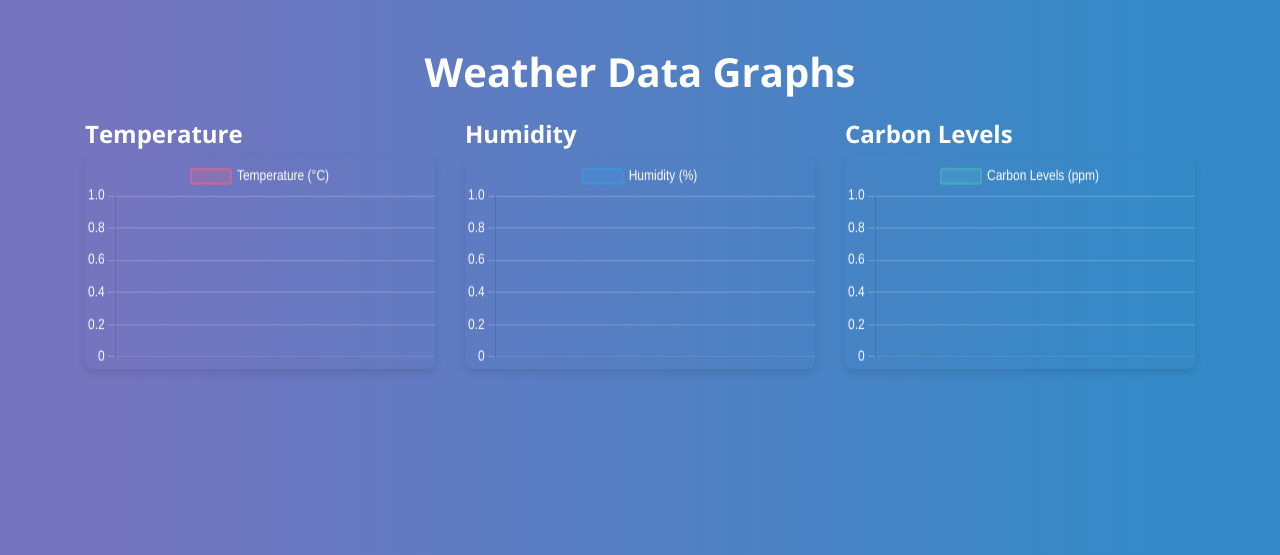
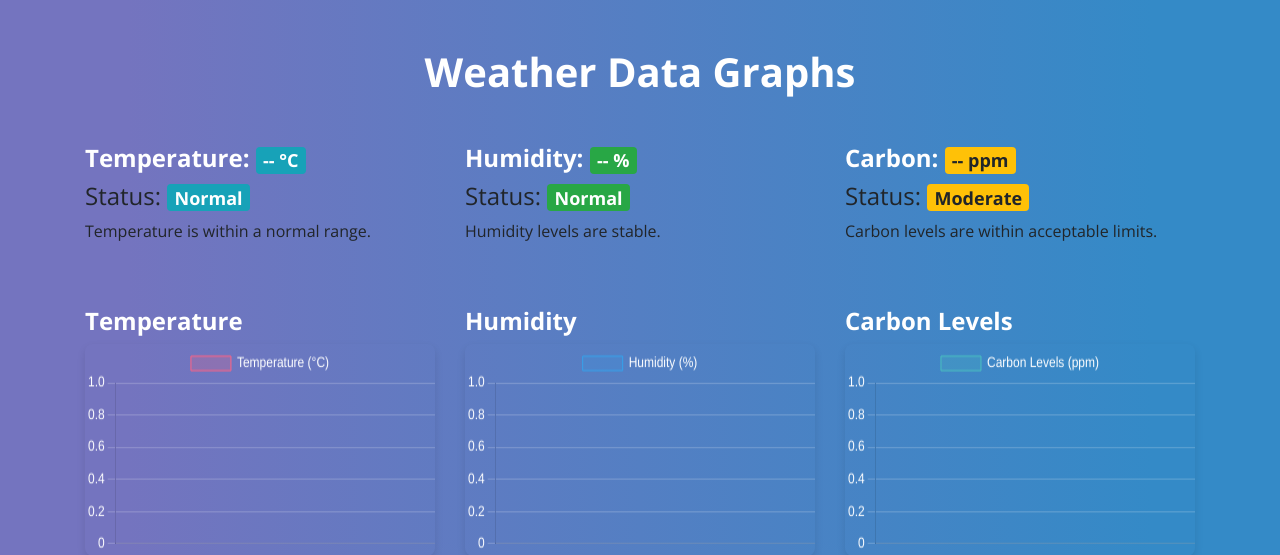
Before and after one commit to ppkpp/weather-predict-svr, a Flask app: page /graph in a window 1280 px wide. Shown: the part 56-611 px from the top of the page. Run offline with Flask 3, Linux system fonts and the light colour scheme; data that the repository does not hold is empty; some libraries are stand-ins or nearby versions.

Commit message:
weather status added

```diff
--- a/app.py
+++ b/app.py
@@ -8,10 +8,11 @@ from datetime import datetime, timedelta
 from flask_socketio import SocketIO, send, emit
 
 app = Flask(__name__)
-
-app.config["SQLALCHEMY_DATABASE_URI"] = "sqlite:///db.sqlite3"
+import os
+basedir = os.path.abspath(os.path.dirname(__file__))
+app.config["SQLALCHEMY_DATABASE_URI"] = "sqlite:///" + os.path.join(basedir, "db.sqlite3")
 app.config["SECRET_KEY"] = "mysecret"
-
+app.config['SQLALCHEMY_TRACK_MODIFICATIONS'] = False
 db = SQLAlchemy(app)
 admin = Admin(app)
 socketio = SocketIO(app)
--- a/esp.py
+++ b/esp.py
@@ -38,9 +38,9 @@ sio.connect('http://localhost:8000')  # Replace with your server URL
 try:
     while True:
         # Generate random data
-        temp = round(random.uniform(15.0, 30.0), 1)  # Temperature between 15.0 and 30.0
+        temp = round(random.uniform(0.0, 50.0), 1)  # Temperature between 15.0 and 30.0
         humidity = random.randint(30, 80)  # Humidity between 30% and 80%
-        carbon = random.randint(300, 600)  # Carbon levels between 300 and 600 ppm
+        carbon = random.randint(0, 5000)  # Carbon levels between 300 and 600 ppm
         node = f'N1'  # Node identifier N1 to N10
 
         send_message(temp, humidity, carbon, node)
--- a/static/js/script.js
+++ b/static/js/script.js
@@ -6,10 +6,157 @@ socket.on('message', function (msg) {
     const data = JSON.parse(msg);
 
     // Update the weather information with received data
-    document.querySelector('#weather_wrapper .temp').textContent = data.temp + '°';
+   /* document.querySelector('#weather_wrapper .temp').textContent = data.temp + '°';
     document.querySelector('#weather_wrapper .humidity').textContent = data.humidity + ' %';
     document.querySelector('#weather_wrapper .carbon').textContent = data.carbon + ' ppm';
-    document.querySelector('#weather_wrapper .conditions').textContent = data.node;
+    document.querySelector('#weather_wrapper .conditions').textContent = data.node;*/
+    try {
+        const temp = data.temp;
+    const tempElement = document.querySelector('#weather_wrapper .temp');
+    const humidityElement = document.querySelector('#weather_wrapper .humidity');
+    const carbonElement = document.querySelector('#weather_wrapper .carbon');
+    const conditionsElement = document.querySelector('#weather_wrapper .conditions');
+    if (tempElement) {
+        tempElement.textContent = data.temp + '°';
+    }
+    if (humidityElement) {
+        humidityElement.textContent = data.humidity + ' %';
+    }
+    if (carbonElement) {
+        carbonElement.textContent = data.carbon + ' ppm';
+    }
+    if (conditionsElement) {
+        conditionsElement.textContent = data.node;
+    }
+    const tempStatus = document.getElementById('tempStatus');
+    const tempMessage = document.getElementById('tempMessage');
+
+
+    if (temp < 10) {
+        tempStatus.textContent = 'Cold';
+        tempMessage.textContent = 'အေးခဲသည်၊၊';
+        tempStatus.className = 'badge badge-info'; // Adjust the class as needed
+    } else if (temp >= 10 && temp < 17) {
+        tempStatus.textContent = 'Cool';
+        tempMessage.textContent = 'အေးမြသည်၊၊';
+        tempStatus.className = 'badge badge-primary'; // Adjust the class as needed
+    } else if (temp >= 17 && temp < 30) {
+        tempStatus.textContent = 'Warm';
+        tempMessage.textContent = 'နွေးထွေးသည်။';
+        tempStatus.className = 'badge badge-warning'; // Adjust the class as needed
+    } else if (temp >= 30 && temp < 35) {
+        tempStatus.textContent = 'Hot';
+        tempMessage.textContent = 'ပူသည်။';
+        tempStatus.className = 'badge badge-danger'; // Adjust the class as needed
+    } else if (temp >= 35 && temp < 40) {
+        tempStatus.textContent = 'Very hot';
+        tempMessage.textContent = 'အလွန်ပူသည်။';
+        tempStatus.className = 'badge badge-danger'; // Adjust the class as needed
+    } else if (temp >= 40 && temp < 45) {
+        tempStatus.textContent = 'Extreme hot';
+        tempMessage.textContent = 'အလွန်အမင်းပူနေသည်။';
+        tempStatus.className = 'badge badge-danger'; // Adjust the class as needed
+    } else if (temp >= 45) {
+        tempStatus.textContent = 'Lethal heat';
+        tempMessage.textContent = 'သေနိုင်လောက်သောအပူဖြစ်သည်။';
+        tempStatus.className = 'badge badge-dark'; // Adjust the class as needed
+    }
+
+    const humidity = data.humidity;
+    const humidityStatus = document.getElementById('humidityStatus');
+    const humidityMessage = document.getElementById('humidityMessage');
+
+    if (humidity < 25) {
+        humidityStatus.textContent = 'Poor low humidity levels';
+        humidityMessage.textContent = 'စိုထိုင်းဆနိမ့်သောအဆင့်ဖြစ်သည်၊၊';
+        humidityStatus.className = 'badge badge-danger';
+    } else if (humidity >= 25 && humidity < 30) {
+        humidityStatus.textContent = 'Fair';
+        humidityMessage.textContent = 'စိုထိုင်းဆ သင့်တင့်သည်၊၊';
+        humidityStatus.className = 'badge badge-warning';
+    } else if (humidity >= 30 && humidity < 60) {
+        humidityStatus.textContent = 'Healthy levels';
+        humidityMessage.textContent = 'ကျန်းမာစေသောအဆင့်ဖြစ်သည်။';
+        humidityStatus.className = 'badge badge-success';
+    } else if (humidity >= 60 && humidity < 70) {
+        humidityStatus.textContent = 'Fair';
+        humidityMessage.textContent = 'စိုထိုင်းဆ သင့်တင့်သည်၊၊';
+        humidityStatus.className = 'badge badge-warning';
+    } else if (humidity >= 70) {
+        humidityStatus.textContent = 'Poor high humidity levels';
+        humidityMessage.textContent = 'စိုထိုင်းဆမြင့်သောအဆင့်ဖြစ်သည်၊၊';
+        humidityStatus.className = 'badge badge-danger';
+    }
+
+
+    // Update the carbon status
+    const carbon = data.carbon;
+    const carbonStatus = document.getElementById('carbonStatus');
+    const carbonMessage = document.getElementById('carbonMessage');
+
+    if (carbon < 350) {
+        carbonStatus.textContent = 'Healthy outside air level';
+        carbonMessage.textContent = 'ကျန်းမာသောပြင်ပလေထုအဆင့်။';
+        carbonStatus.className = 'badge badge-success';
+    } else if (carbon >= 350 && carbon < 600) {
+        carbonStatus.textContent = 'Healthy indoor air level';
+        carbonMessage.textContent = 'ကျန်းမာသောအိမ်တွင်းလေထုအဆင့်။';
+        carbonStatus.className = 'badge badge-success';
+    } else if (carbon >= 600 && carbon < 800) {
+        carbonStatus.textContent = 'Acceptable level';
+        carbonMessage.textContent = 'လက်ခံနိုင်သောလေထုအဆင့်။';
+        carbonStatus.className = 'badge badge-warning';
+    } else if (carbon >= 800 && carbon < 1000) {
+        carbonStatus.textContent = 'Ventilation required';
+        carbonMessage.textContent = 'လေဝင်လေထွက်လိုအပ်သောအခြေအနေ။';
+        carbonStatus.className = 'badge badge-warning';
+    } else if (carbon >= 1000 && carbon < 1200) {
+        carbonStatus.textContent = 'Ventilation necessary';
+        carbonMessage.textContent = 'လေဝင်လေထွက်မဖြစ်မနေလိုအပ်။';
+        carbonStatus.className = 'badge badge-danger';
+    } else if (carbon >= 1200 && carbon < 2000) {
+        carbonStatus.textContent = 'Negative health effects';
+        carbonMessage.textContent = 'အနုတ်လက္ခဏာကျန်းမာရေးသက်ရောက်မှု။';
+        carbonStatus.className = 'badge badge-danger';
+    } else if (carbon >= 2000 && carbon < 5000) {
+        carbonStatus.textContent = 'Hazardous prolonged exposure';
+        carbonMessage.textContent = 'ကြာရှည်နေလျှင် အန္တရာယ်ရှိသောအခြေအနေ။';
+        carbonStatus.className = 'badge badge-dark';
+    } else if (carbon >= 5000) {
+        carbonStatus.textContent = 'Severe hazard';
+        carbonMessage.textContent = 'အလွန်အန္တရာယ်ရှိသောအခြေအနေ။';
+        carbonStatus.className = 'badge badge-dark';
+    }
+
+
+
+} catch (error) {
+    console.error('Error processing message:', error);
+}
+try {
+    const tempElement2 =  document.getElementById('tempValue');
+    const humidityElement2 = document.getElementById('humidityValue');
+    const carbonElement2 = document.getElementById('carbonValue');
+
+
+
+    if (tempElement2) {
+        tempElement2.textContent = data.temp + '°C';
+    }
+    if (humidityElement2) {
+        humidityElement2.textContent = data.humidity + ' %';
+    }
+    if (carbonElement2) {
+        carbonElement2.textContent = data.carbon + ' ppm';
+    }
+
+
+
+} catch (error) {
+    console.error('Error processing message:', error);
+}
+
+
 });
 
 function sendMessage() {
@@ -24,3 +171,8 @@ socket.emit('custom_event', { data: 'Hello, server!' });
 socket.on('response_event', function (data) {
     console.log(data.response);
 });
+
+// Close the WebSocket connection before the page unloads
+window.addEventListener('beforeunload', function () {
+    socket.close();
+});
--- a/templates/graphs.html
+++ b/templates/graphs.html
@@ -7,6 +7,7 @@
     <link rel="stylesheet" href="https://stackpath.bootstrapcdn.com/bootstrap/4.5.2/css/bootstrap.min.css">
     <link rel="stylesheet" href="{{ url_for('static', filename='css/styles.css') }}">
     <script src="https://cdn.jsdelivr.net/npm/chart.js"></script>
+    <script src="https://cdn.socket.io/4.0.0/socket.io.min.js"></script>
 </head>
 <body>
     <nav class="navbar navbar-expand-lg navbar-light bg-light">
@@ -40,6 +41,38 @@
     <div class="container mt-5">
         <h1 class="text-center mb-4">Weather Data Graphs</h1>
 
+        <div class="row mb-5 mt-5">
+          <!-- Temperature Status -->
+          <div class="col-md-4 d-flex align-items-center">
+              <div class="temperature-status">
+                  <h3>Temperature: <span id="tempValue" class="badge badge-info">-- °C</span></h3>
+                  <h4>Status: <span id="tempStatus" class="badge badge-info">Normal</span></h4>
+                  <p id="tempMessage">Temperature is within a normal range.</p>
+
+
+              </div>
+          </div>
+
+          <!-- Humidity Status -->
+          <div class="col-md-4 d-flex align-items-center">
+              <div class="humidity-status">
+                  <h3>Humidity: <span id="humidityValue" class="badge badge-success">-- %</span></h3>
+                  <h4>Status: <span id="humidityStatus" class="badge badge-success">Normal</span></h4>
+                  <p id="humidityMessage">Humidity levels are stable.</p>
+              </div>
+          </div>
+
+          <!-- Carbon Levels Status -->
+          <div class="col-md-4 d-flex align-items-center">
+              <div class="carbon-status">
+                  <h3>Carbon: <span id="carbonValue" class="badge badge-warning">-- ppm</span></h3>
+                  <h4>Status: <span id="carbonStatus" class="badge badge-warning">Moderate</span></h4>
+                    <p id="carbonMessage">Carbon levels are within acceptable limits.</p>
+              </div>
+          </div>
+      </div>
+
+
         <div class="row">
             <div class="col-md-12 col-lg-4 mb-4">
                 <h3>Temperature</h3>
@@ -57,6 +90,7 @@
     </div>
 
     <script src="{{ url_for('static', filename='js/graph.js') }}"></script>
+    <script src="{{ url_for('static', filename='js/script.js') }}"></script>
     <script src="https://code.jquery.com/jquery-3.5.1.slim.min.js"></script>
     <script src="https://cdn.jsdelivr.net/npm/@popperjs/core@2.9.3/dist/umd/popper.min.js"></script>
     <script src="https://stackpath.bootstrapcdn.com/bootstrap/4.5.2/js/bootstrap.min.js"></script>
```
Also changed, not shown: static/css/styles.css (line endings or trailing spaces).
